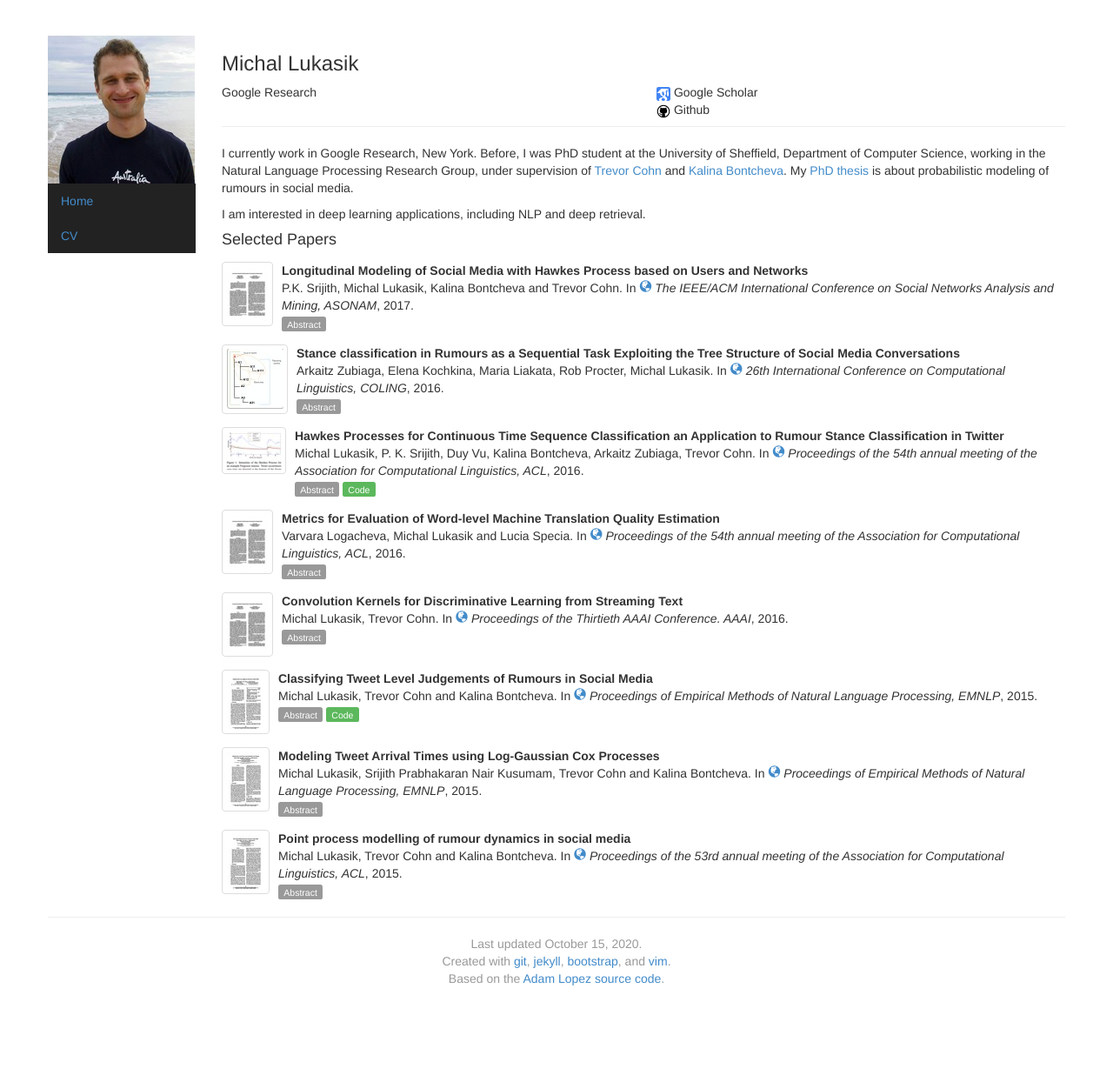
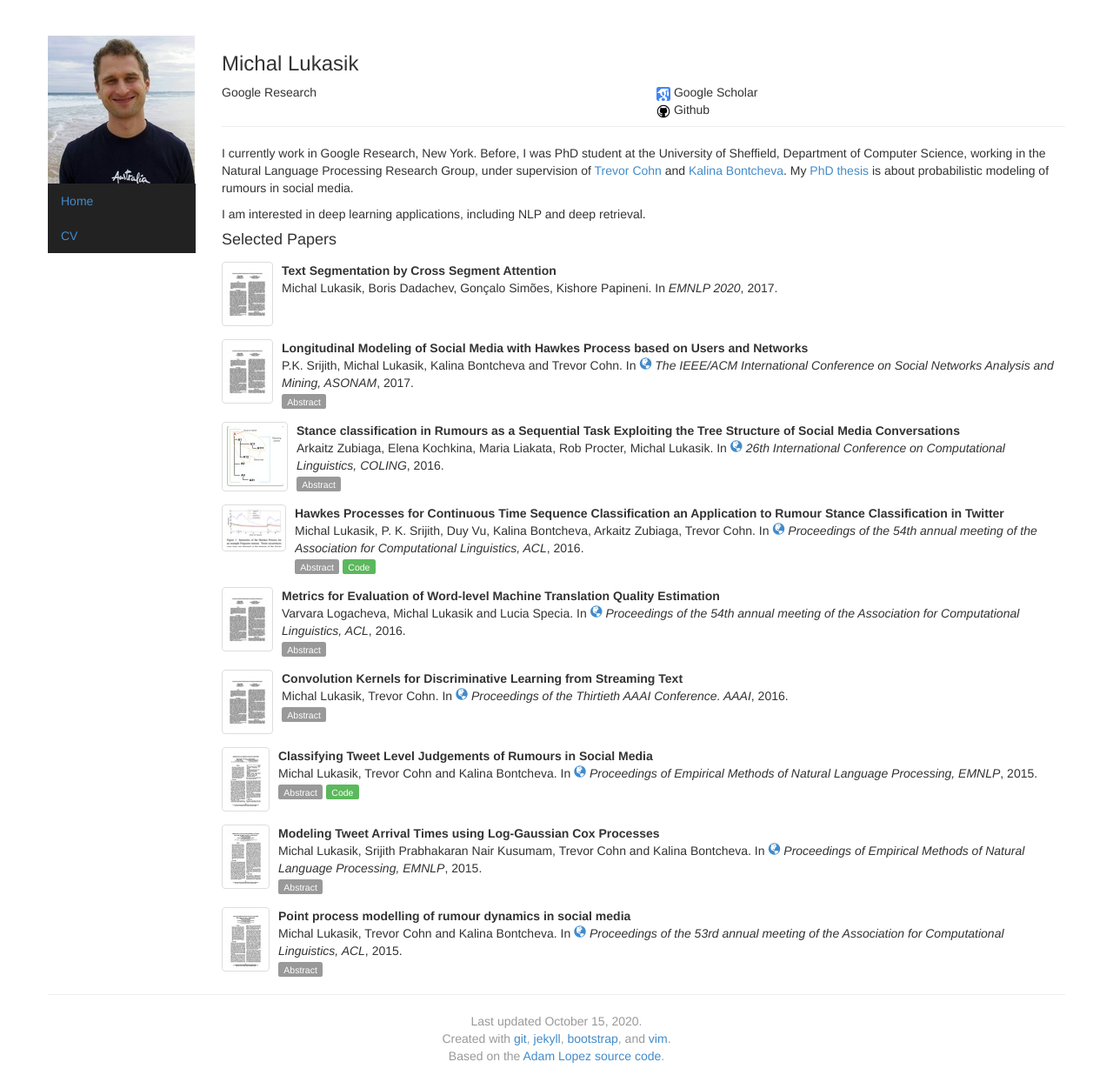
Before and after one commit to mlukasik/mlukasik.github.io, a Jekyll site: the page built from index.html, in a window 1280 px wide. Shown: the whole page at 87% size. Built offline with Jekyll 4.4.1, drawn with Linux system fonts in a browser that asks for light colours; before the commit the page ends 1155 px from its top, so only the background shows below that.

Commit message:
Update _config.yml

```diff
--- a/_config.yml
+++ b/_config.yml
@@ -8,6 +8,15 @@ talks:
     img: "aaai.jpg"
     video: https://www.youtube.com/watch?v=tJyOeEkWNuU
 papers:
+  - layout: paper
+    paper-type: inproceedings
+    selected: yes
+    year: 2017
+    img: aaai16
+    title: Text Segmentation by Cross Segment Attention
+    authors: Michal Lukasik, Boris Dadachev, Gonçalo Simões, Kishore Papineni
+    booktitle: EMNLP 2020
+    venue: conference
   - layout: paper
     paper-type: inproceedings
     selected: yes
```
